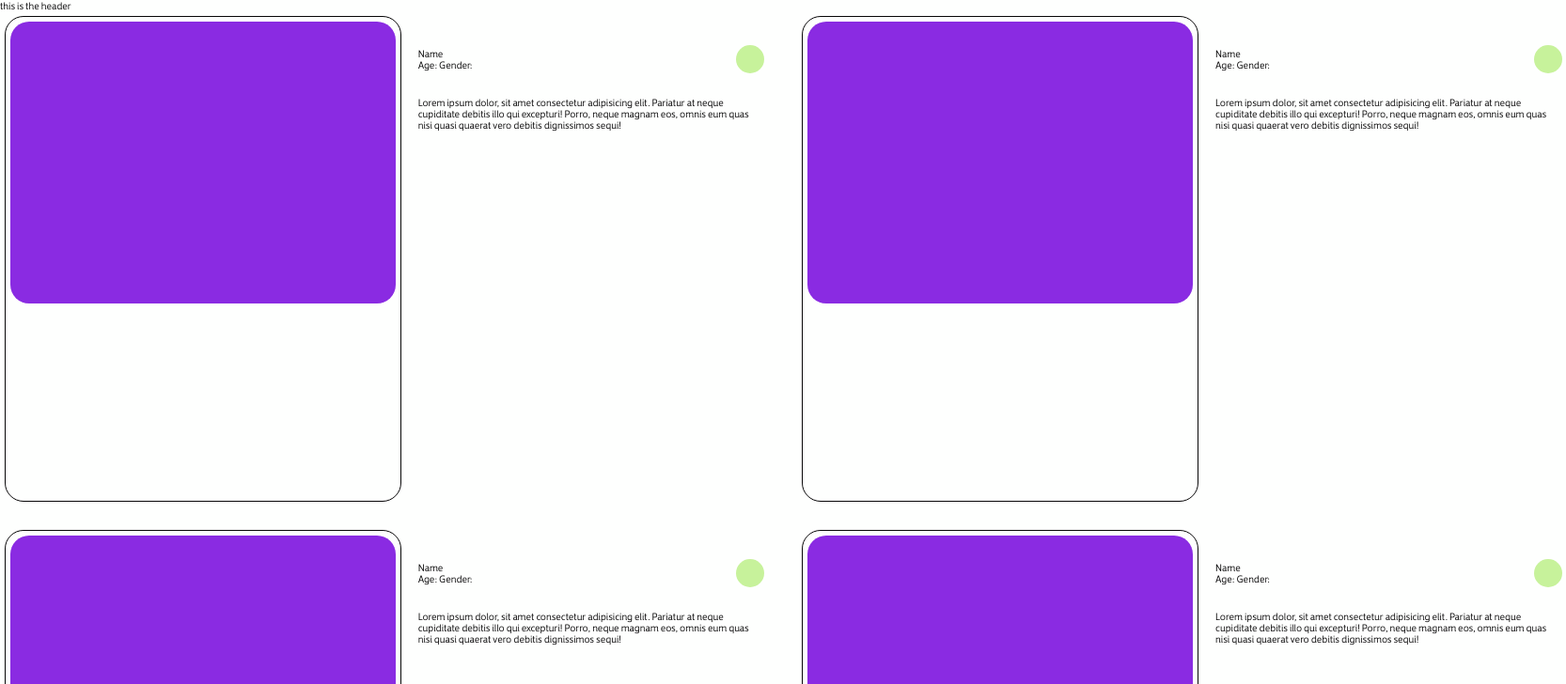
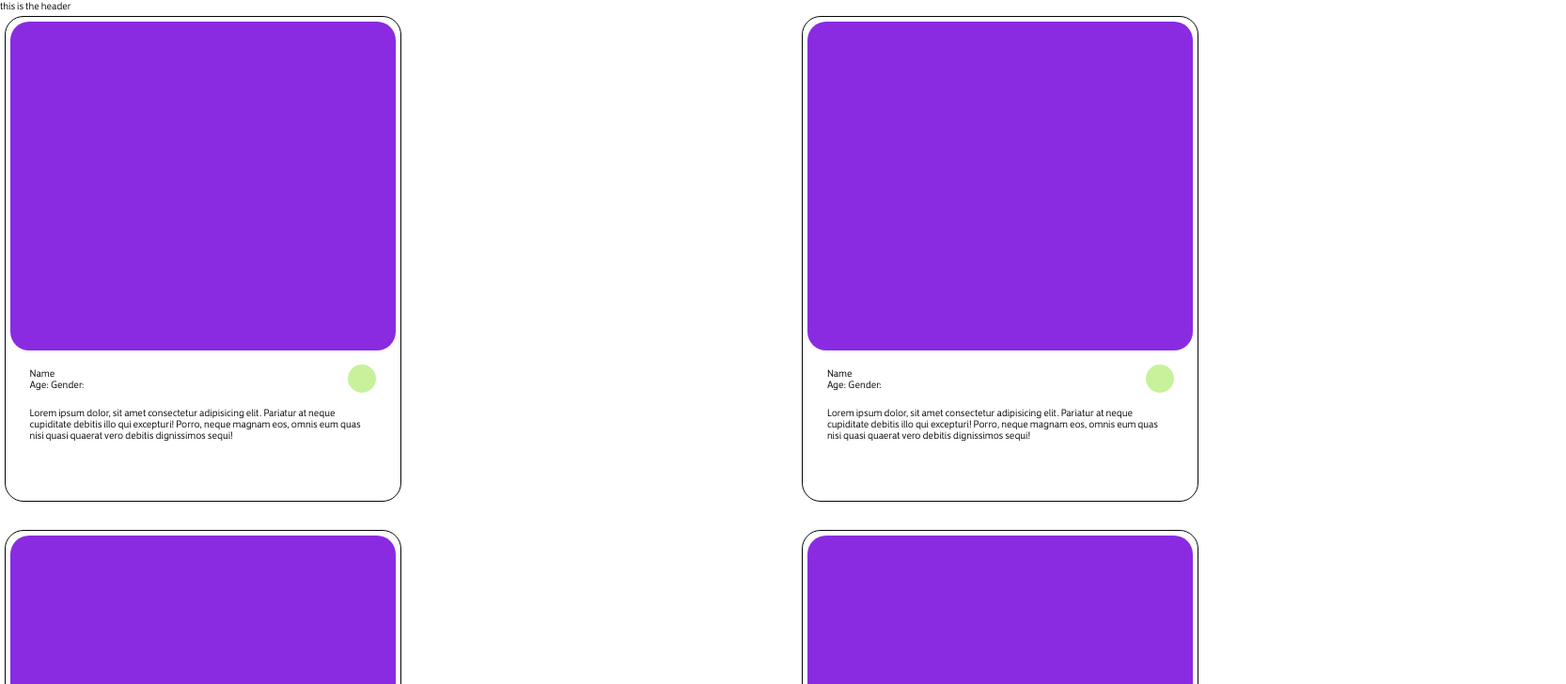
Before and after one commit to wakahuNgacha/AmberAlertKe, a Nuxt app: page /home in a window 1280 px wide. Shown: the top 728 px of the page at 94% size, 1666 px wide, since content can reach past the window. Built offline with nearby package versions, Linux system fonts and the light colour scheme.

Commit message:
fix: change of class name for styling

```diff
--- a/components/home/MissingPersonCard.vue
+++ b/components/home/MissingPersonCard.vue
@@ -1,5 +1,5 @@
 <template>
-    <div class="holder">
+    <div class="cardHolder">
         <div class="image">
             <img src="" alt="">
         </div>
@@ -28,7 +28,7 @@
 </script>
 
 <style scoped>
-.holder{
+.cardHolder{
     width: 32%;
     height: 500px;
     border-radius: 20px;
@@ -44,7 +44,7 @@
     align-items: center;
 }
 .image{
-    height: 60%;
+    height: 70%;
     width: 100%;
     background-color: blueviolet;
     border-radius: 20px;
@@ -52,7 +52,7 @@
 .text{
     display: flex;
     flex-direction: column;
-    height:40%;
+    height:30%;
     width: 90%;
     padding-left: 1%;
     padding-right: 1%;
```
